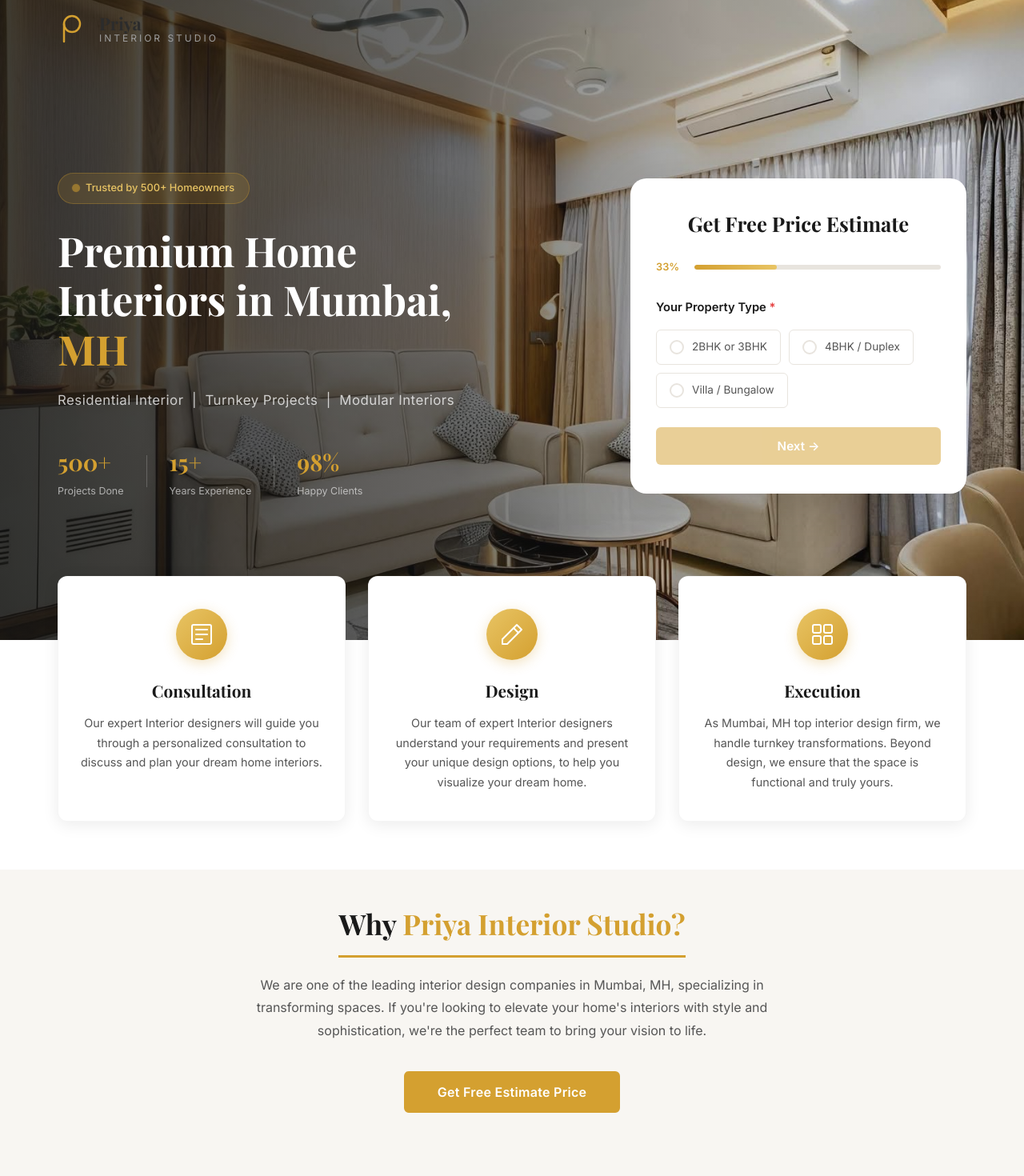
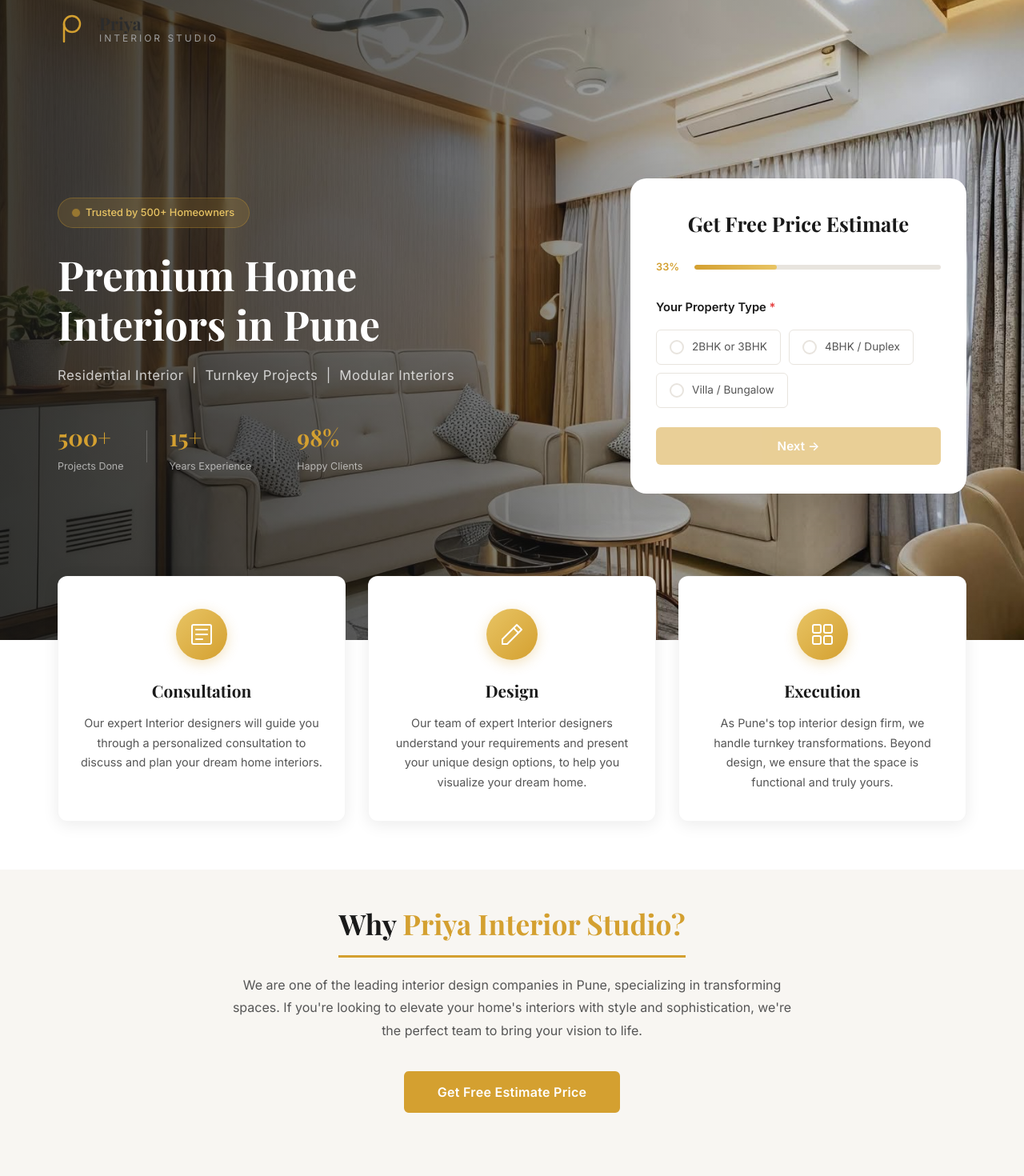
Before and after one commit to sonu2k1/Priya-interior-stuido, a React (Vite) app: page / in a window 1280 px wide. Shown: the top 1470 px of the page at 80% size. Built offline with nearby package versions, Linux system fonts and the light colour scheme.

Commit message:
Replace Mumbai with Pune, remove MH, move CTA button above grid in HowWeWork

```diff
--- a/src/components/Footer.jsx
+++ b/src/components/Footer.jsx
@@ -38,7 +38,7 @@ const Footer = () => {
                 </div>
               </div>
               <p className="footer__brand-desc">
-                Creating premium home interiors that reflect your personality and elevate your lifestyle. Trusted by 500+ homeowners in Mumbai.
+                Creating premium home interiors that reflect your personality and elevate your lifestyle. Trusted by 500+ homeowners in Pune.
               </p>
             </div>
 
@@ -59,7 +59,7 @@ const Footer = () => {
               <ul className="footer__contact">
                 <li>
                   <span className="footer__contact-icon">📍</span>
-                  Mumbai, Maharashtra, India
+                  Pune, Maharashtra, India
                 </li>
                 <li>
                   <span className="footer__contact-icon">📞</span>
--- a/src/components/Hero.jsx
+++ b/src/components/Hero.jsx
@@ -22,8 +22,7 @@ const Hero = () => {
           </div>
           <h1 className="hero__title">
             Premium Home<br />
-            Interiors in Mumbai,<br />
-            <span className="hero__title-accent">MH</span>
+            Interiors in Pune
           </h1>
           <p className="hero__subtitle">
             Residential Interior&nbsp; |&nbsp; Turnkey Projects&nbsp; |&nbsp; Modular Interiors
--- a/src/components/HowWeWork.css
+++ b/src/components/HowWeWork.css
@@ -91,7 +91,7 @@
 
 .how-work__cta-wrapper {
   text-align: center;
-  margin-top: 48px;
+  margin-bottom: 48px;
 }
 
 .how-work__cta {
--- a/src/components/HowWeWork.jsx
+++ b/src/components/HowWeWork.jsx
@@ -57,16 +57,6 @@ const HowWeWork = () => {
       </div>
       <div className="how-work__container">
         <h2 className="how-work__title">HOW DO WE WORK?</h2>
-        <div className="how-work__grid">
-          {steps.map((step, i) => (
-            <div className="how-work__step" key={i} id={`step-${i}`}>
-              <span className="how-work__number">{step.number}</span>
-              <div className="how-work__icon">{step.icon}</div>
-              <h3 className="how-work__step-title">{step.title}</h3>
-              <p className="how-work__step-desc">{step.desc}</p>
-            </div>
-          ))}
-        </div>
         <div className="how-work__cta-wrapper">
           <button
             className="how-work__cta"
@@ -81,6 +71,16 @@ const HowWeWork = () => {
             Get Free Price Estimate
           </button>
         </div>
+        <div className="how-work__grid">
+          {steps.map((step, i) => (
+            <div className="how-work__step" key={i} id={`step-${i}`}>
+              <span className="how-work__number">{step.number}</span>
+              <div className="how-work__icon">{step.icon}</div>
+              <h3 className="how-work__step-title">{step.title}</h3>
+              <p className="how-work__step-desc">{step.desc}</p>
+            </div>
+          ))}
+        </div>
       </div>
     </section>
   );
--- a/src/components/ProcessCards.jsx
+++ b/src/components/ProcessCards.jsx
@@ -31,7 +31,7 @@ const processData = [
       </svg>
     ),
     title: 'Execution',
-    desc: 'As Mumbai, MH top interior design firm, we handle turnkey transformations. Beyond design, we ensure that the space is functional and truly yours.',
+    desc: 'As Pune\'s top interior design firm, we handle turnkey transformations. Beyond design, we ensure that the space is functional and truly yours.',
   },
 ];
 
@@ -70,7 +70,7 @@ const ProcessCards = () => {
             Why <span className="why-us__title-accent">Priya Interior Studio?</span>
           </h2>
           <p className="why-us__desc">
-            We are one of the leading interior design companies in Mumbai, MH, specializing in transforming spaces. If you're looking to elevate your home's interiors with style and sophistication, we're the perfect team to bring your vision to life.
+            We are one of the leading interior design companies in Pune, specializing in transforming spaces. If you're looking to elevate your home's interiors with style and sophistication, we're the perfect team to bring your vision to life.
           </p>
           <button className="why-us__cta" onClick={scrollToForm} id="why-us-cta-btn">
             Get Free Estimate Price
--- a/src/components/Testimonials.jsx
+++ b/src/components/Testimonials.jsx
@@ -5,7 +5,7 @@ const testimonialsData = [
   {
     id: 1,
     name: 'Priya Sharma',
-    location: 'Andheri, Mumbai',
+    location: 'Kothrud, Pune',
     rating: 5,
     text: 'Priya Interior Studio transformed our 3BHK into a stunning modern space. The attention to detail and quality of work exceeded our expectations. Highly recommend!',
     avatar: 'PS',
@@ -13,7 +13,7 @@ const testimonialsData = [
   {
     id: 2,
     name: 'Rahul Mehra',
-    location: 'Bandra, Mumbai',
+    location: 'Koregaon Park, Pune',
     rating: 5,
     text: 'Exceptional service from start to finish. The team was professional, delivered on time, and the modular kitchen they designed is absolutely gorgeous.',
     avatar: 'RM',
@@ -21,7 +21,7 @@ const testimonialsData = [
   {
     id: 3,
     name: 'Anjali & Karan Desai',
-    location: 'Powai, Mumbai',
+    location: 'Hinjewadi, Pune',
     rating: 5,
     text: 'We chose Priya Interior Studio for our villa project and couldn\'t be happier. The turnkey service was seamless and the result is a dream home.',
     avatar: 'AD',
```
